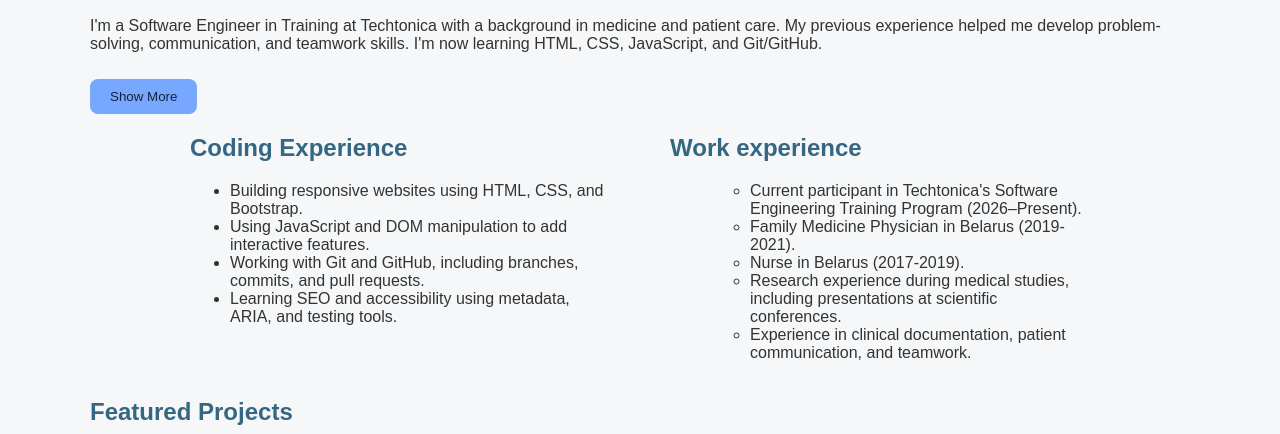
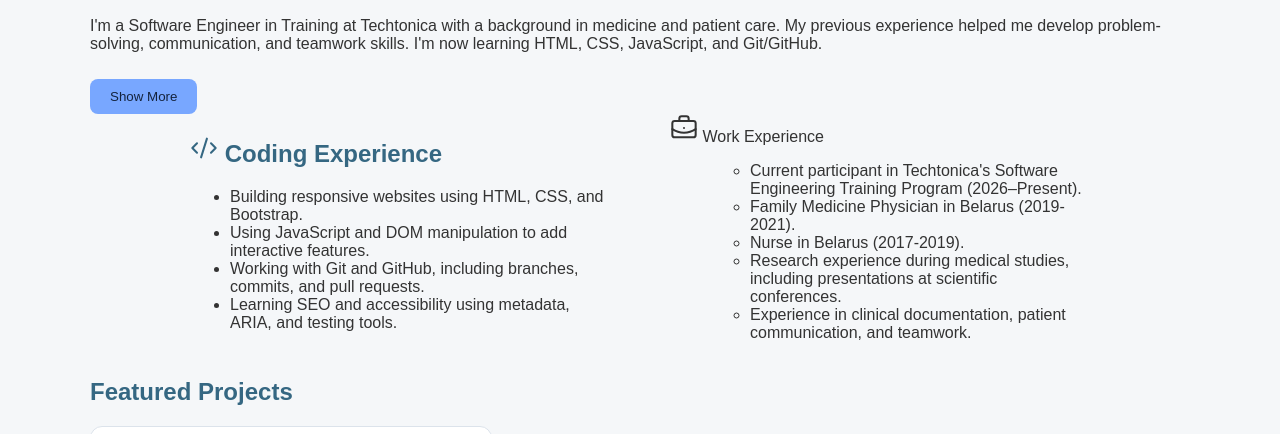
Before and after one commit to aksanaantaniuk888-bit/portfolio-website, a plain HTML site: page index.html in a window 1280 px wide. Shown: the part 407-841 px from the top of the page. Drawn offline with Linux system fonts and the light colour scheme.

Commit message:
add Lucide library UI for code and work experience

```diff
--- a/index.html
+++ b/index.html
@@ -67,7 +67,16 @@
         <!-- Experience section - flex -->
         <div class="experience" id="experience">
             <section>
-                <h2>Coding Experience</h2>
+                <h2>
+                    <svg xmlns="http://www.w3.org/2000/svg" width="28" height="28" viewBox="0 0 24 24" fill="none"
+                        stroke="currentColor" stroke-width="1.75" stroke-linecap="round" stroke-linejoin="round"
+                        class="lucide lucide-code-xml preview-icon">
+                        <path d="m18 16 4-4-4-4" />
+                        <path d="m6 8-4 4 4 4" />
+                        <path d="m14.5 4-5 16" />
+                    </svg>
+                    Coding Experience
+                </h2>
                 <ul>
                     <li>Building responsive websites using HTML, CSS, and Bootstrap.</li>
                     <li>Using JavaScript and DOM manipulation to add interactive features.</li>
@@ -76,7 +85,18 @@
                 </ul>
             </section>
             <section>
-                <h2 class="override>">Work experience</h2>
+                <svg xmlns="http://www.w3.org/2000/svg" width="28" height="28" viewBox="0 0 24 24" fill="none"
+                    stroke="currentColor" stroke-width="1.75" stroke-linecap="round" stroke-linejoin="round"
+                    class="lucide lucide-briefcase-business preview-icon">
+                    <path d="M12 12h.01" />
+                    <path d="M16 6V4a2 2 0 0 0-2-2h-4a2 2 0 0 0-2 2v2" />
+                    <path d="M22 13a18.15 18.15 0 0 1-20 0" />
+                    <rect width="20" height="14" x="2" y="6" rx="2" />
+                </svg>
+                Work Experience
+                </h2>
+
+
                 <ul>
                     <ul>
                         <li>Current participant in Techtonica's Software Engineering Training Program (2026–Present).
```
